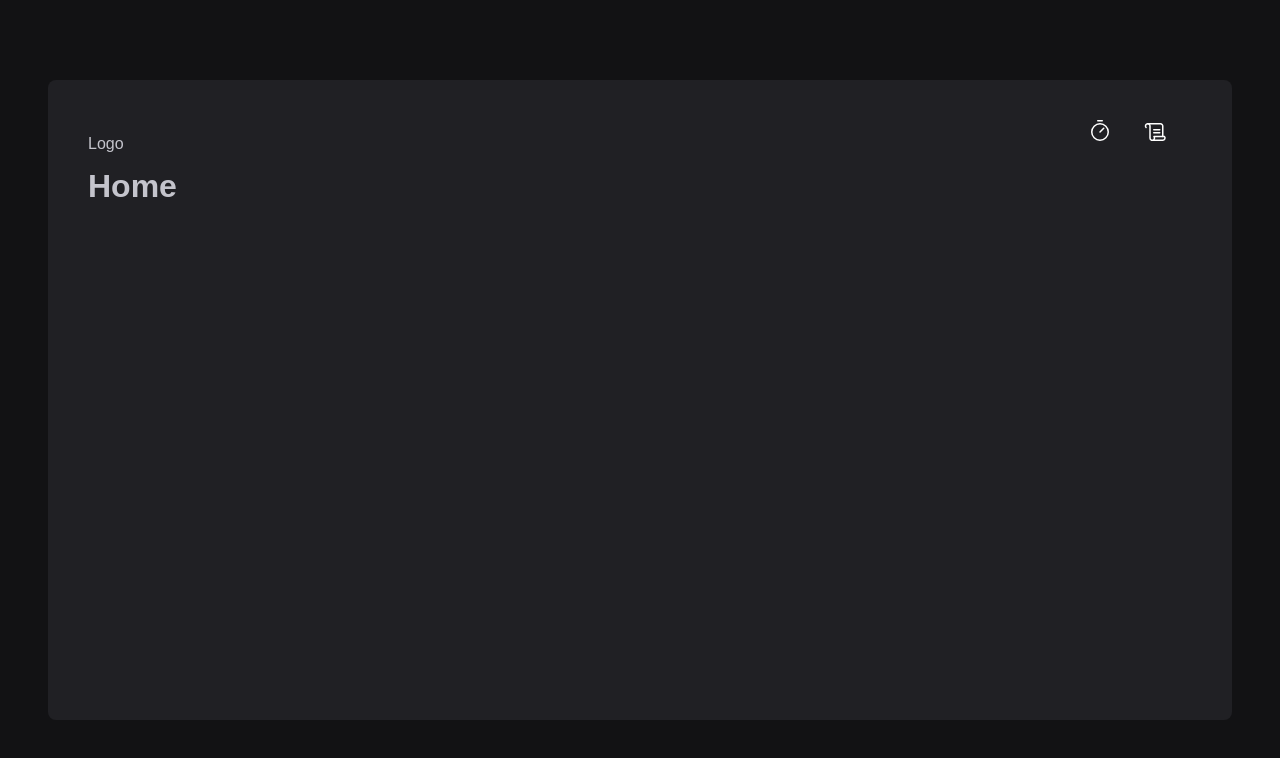
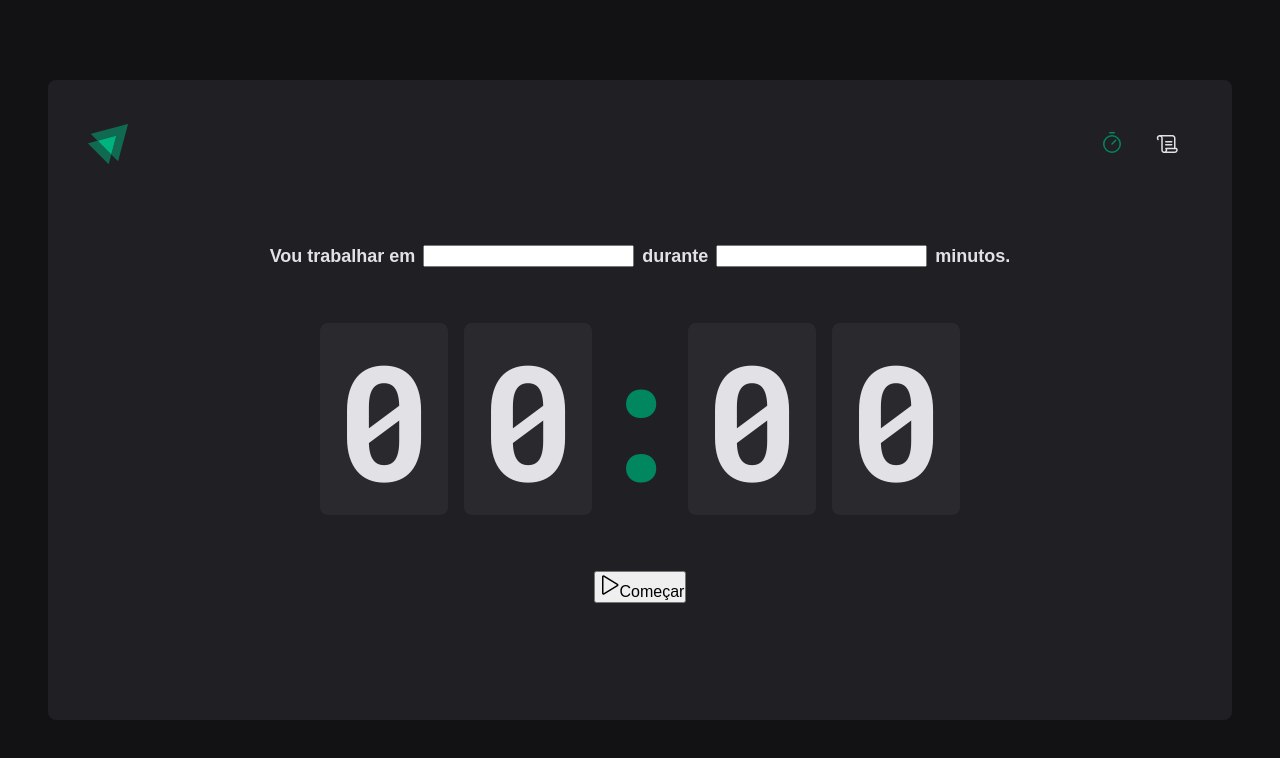
Before and after one commit to nandorsm/Rocketseat2022Projeto02, a React (Vite) app: page / in a window 1280 px wide. Shown: the top 758 px of the page. Built offline with nearby package versions, Linux system fonts and the light colour scheme.

Commit message:
PáginaHome

```diff
--- a/src/components/Header/index.tsx
+++ b/src/components/Header/index.tsx
@@ -1,20 +1,21 @@
 import { HeaderContainer } from './styles'
 import { Timer, Scroll } from 'phosphor-react'
 
-// import logoIgnite from '../../assets/logo-ignite.svg'
+import logoIgnite from '../../assets/logo-ignite.svg'
+import { NavLink } from 'react-router-dom'
 
 export function Header() {
   return (
     <HeaderContainer>
-      <span>Logo</span>
-      {/* <img src={logoIgnite} alt="" /> */}
+      <img src={logoIgnite} alt="" />
       <nav>
-        <a href="">
+        <NavLink to="/" title='Timer'>
           <Timer size={24} />
-        </a>
-        <a href="">
+        </NavLink>
+        <NavLink to="/history" title='Histórico'>
           <Scroll size={24} />
-        </a>
+        </NavLink>
+
       </nav>
     </HeaderContainer>
   )
--- a/src/components/Header/styles.ts
+++ b/src/components/Header/styles.ts
@@ -12,6 +12,22 @@
   a {
     width: 3rem;
     height: 3rem;
-    color: white;
+
+    display: flex;
+    justify-content: center;
+    align-items: center;
+
+    color: ${(props) => props.theme['gray-100']};
+
+    border-top: 3px solid transparent;
+    border-bottom: 3px solid transparent;
+
+    &:hover {
+      border-bottom: 3px solid ${(props) => props.theme['green-500']}
+    }
+
+    &.active {
+      color: ${(props) => props.theme['green-500']}
+    }
   }
 `
--- a/src/pages/Home.tsx
+++ /dev/null
@@ -1,7 +0,0 @@
-export function Home() {
-  return (
-    <div>
-      <h1>Home</h1>
-    </div>
-  )
-}
--- /dev/null
+++ b/src/pages/Home/index.tsx
@@ -0,0 +1,32 @@
+import { Play } from "phosphor-react";
+import { CountdownContainer, FormContainer, HomeContainer, Separator } from "./styles";
+
+export function Home() {
+  return (
+    <HomeContainer>
+      <form action="">
+        <FormContainer>
+          <label htmlFor="task">Vou trabalhar em </label>
+          <input id="task" />
+
+          <label htmlFor="">durante</label>
+          <input type="number" id="minutesAmount" />
+          <span>minutos.</span>
+        </FormContainer>
+
+        <CountdownContainer>
+          <span>0</span>
+          <span>0</span>
+          <Separator>:</Separator>
+          <span>0</span>
+          <span>0</span>
+        </CountdownContainer>
+
+        <button type="submit">
+          <Play size={24} />
+          Começar
+        </button>
+      </form>
+    </HomeContainer>
+  )
+}
--- /dev/null
+++ b/src/pages/Home/styles.ts
@@ -0,0 +1,57 @@
+import styled from 'styled-components'
+
+export const HomeContainer = styled.main`
+    flex: 1;
+
+    display: flex;
+    flex-direction: column;
+    align-items: center;
+    justify-content: center;
+
+    form {
+        display: flex;
+        flex-direction: column;
+        align-items: center;
+        gap: 3.5rem;
+
+    }
+
+`
+
+export const FormContainer = styled.div`
+    width: 100%;
+    display: flex;
+    align-items: center;
+    justify-content: center;
+    gap: 0.5rem;
+    color: ${(props) => props.theme['gray-100']};
+    font-size: 1.125rem;
+    font-weight: bold;
+    flex-wrap: wrap;
+`
+
+export const CountdownContainer = styled.div`
+    font-family: 'Roboto Mono', monospace;
+    font-size: 10rem;
+    line-height: 8rem;
+    color: ${(props) => props.theme['gray-100']};
+
+    display: flex;
+    gap: 1rem;
+
+    span {
+        background-color: ${(props) => props.theme['gray-700']};
+        padding: 2rem 1rem;
+        border-radius: 8px;
+    }
+`
+
+export const Separator = styled.div`
+    padding: 2rem 0;
+    color: ${(props) => props.theme['green-500']};
+
+    width: 4rem;
+    overflow: hidden;
+    display: flex;
+    justify-content: center;
+`
--- a/src/styles/global.ts
+++ b/src/styles/global.ts
@@ -15,6 +15,7 @@
     body {
         background-color: ${(props) => props.theme['gray-900']};
         color: ${(props) => props.theme['gray-300']};
+        -webkit-font-smoothing: antialiased;
     }
 
     body, input, textarea, button {
```
Also changed, not shown: notes.txt, src/assets/logo-ignite.svg (added).
